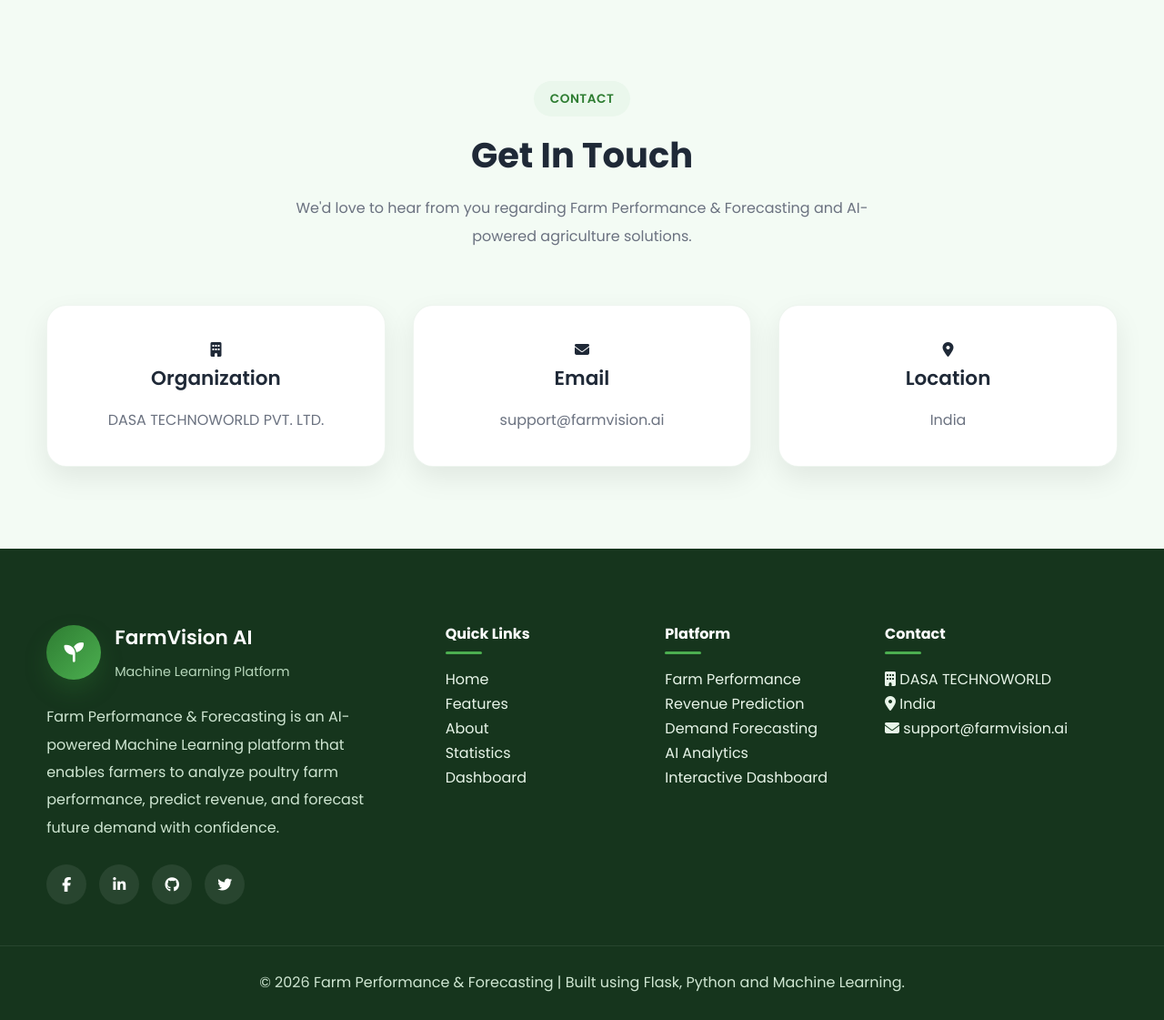
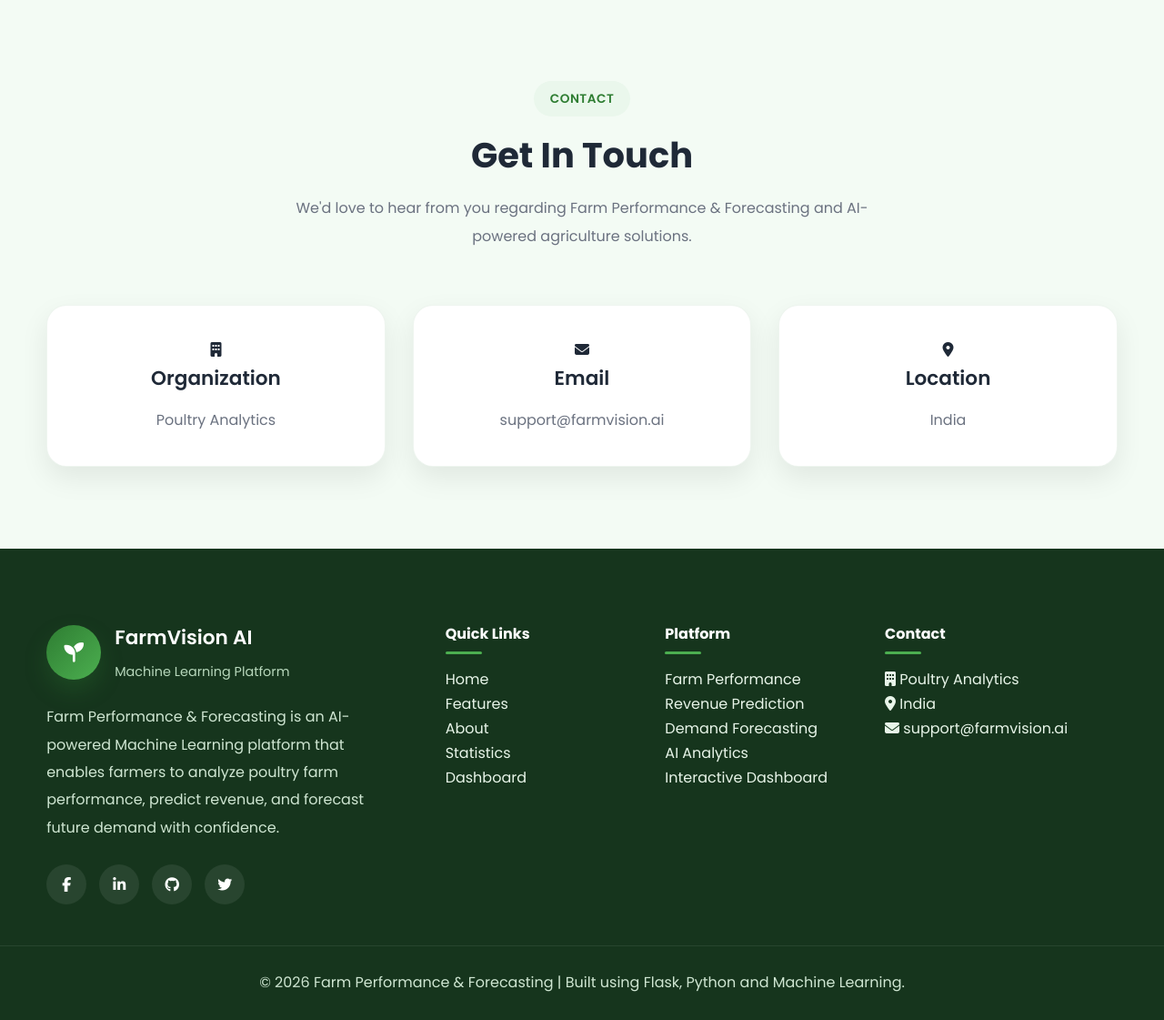
Before and after one commit to pranalisundre-gif/FARM-PERFORMANCE-FORECASTING, a Flask app: page / in a window 1280 px wide. Shown: the part 4033-5154 px from the top of the page at 91% size. Run offline with Flask 3, Linux system fonts and the light colour scheme; parts of the project's set-up code (start-up, migrations or seed data) failed here and were passed over; some libraries are stand-ins or nearby versions.

Commit message:
Updated project files

```diff
--- a/templates/home.html
+++ b/templates/home.html
@@ -646,7 +646,7 @@
 
                 <h3>Organization</h3>
 
-                <p>DASA TECHNOWORLD PVT. LTD.</p>
+                <p>Poultry Analytics</p>
 
             </div>
 
@@ -797,7 +797,7 @@
 
                     <i class="fa-solid fa-building"></i>
 
-                    DASA TECHNOWORLD
+                    Poultry Analytics
 
                 </li>
 
```
Also changed, not shown: README.md, 2 other files.
